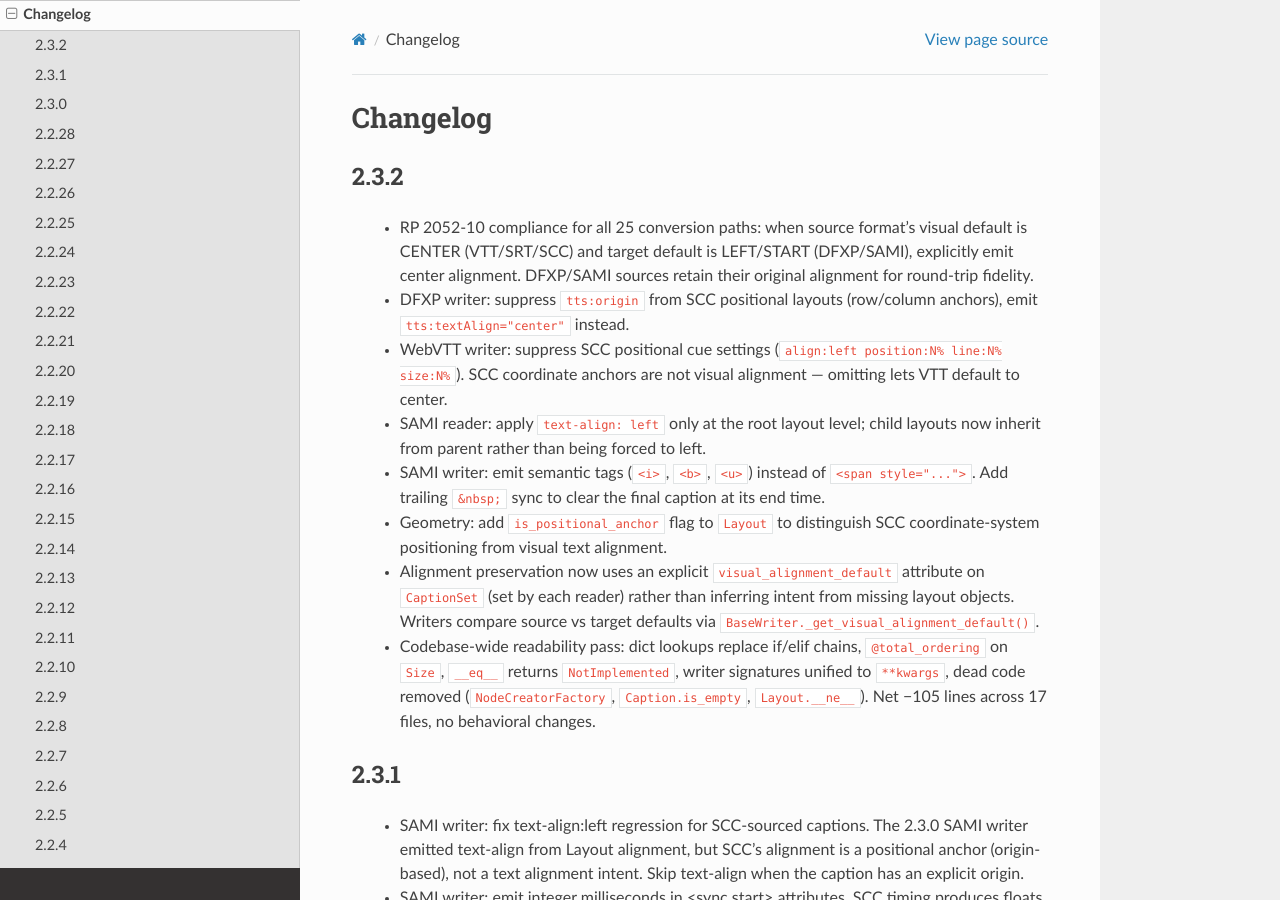
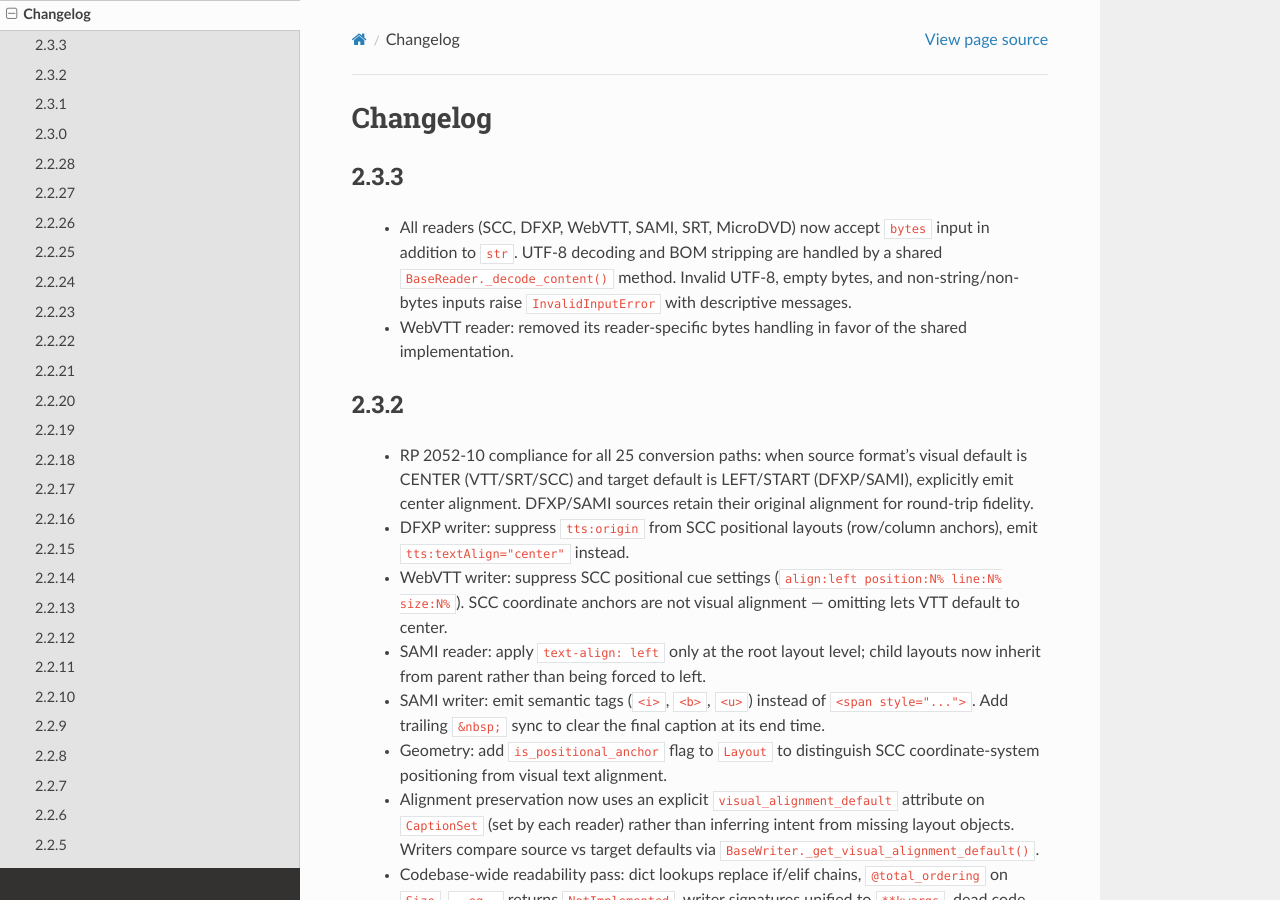
Before and after one commit to pbs/pycaption, a Sphinx documentation site: the page built from docs/changelog.rst, in a window 1280 px wide and 900 px high. Built offline with Sphinx 7.4.7 and the Read the Docs theme 3.1.0, drawn with Linux system fonts in a browser that asks for light colours.

Commit message:
bumb version for testpypi

```diff
--- a/docs/changelog.rst
+++ b/docs/changelog.rst
@@ -1,5 +1,16 @@
 Changelog
 ---------
+2.3.3
+^^^^^^
+  - All readers (SCC, DFXP, WebVTT, SAMI, SRT, MicroDVD) now accept
+    ``bytes`` input in addition to ``str``. UTF-8 decoding and BOM
+    stripping are handled by a shared ``BaseReader._decode_content()``
+    method. Invalid UTF-8, empty bytes, and non-string/non-bytes inputs
+    raise ``InvalidInputError`` with descriptive messages.
+
+  - WebVTT reader: removed its reader-specific bytes handling in favor
+    of the shared implementation.
+
 2.3.2
 ^^^^^^
   - RP 2052-10 compliance for all 25 conversion paths: when source format's
--- a/docs/conf.py
+++ b/docs/conf.py
@@ -53,9 +53,9 @@ copyright = "2012-2026, PBS.org " \
 # built documents.
 #
 # The short X.Y version.
-version = "2.3.2"
+version = "2.3.3.dev1"
 # The full version, including alpha/beta/rc tags.
-release = "2.3.2"
+release = "2.3.3.dev1"
 
 # The language for content autogenerated by Sphinx. Refer to documentation
 # for a list of supported languages.
--- a/setup.py
+++ b/setup.py
@@ -20,7 +20,7 @@ transcript_dependencies = ["nltk==3.10.0"]
 
 setup(
     name="pycaption",
-    version="2.3.2",
+    version="2.3.3.dev1",
     description="Closed caption converter",
     long_description=open(README_PATH).read(),
     author="Joe Norton",
```
